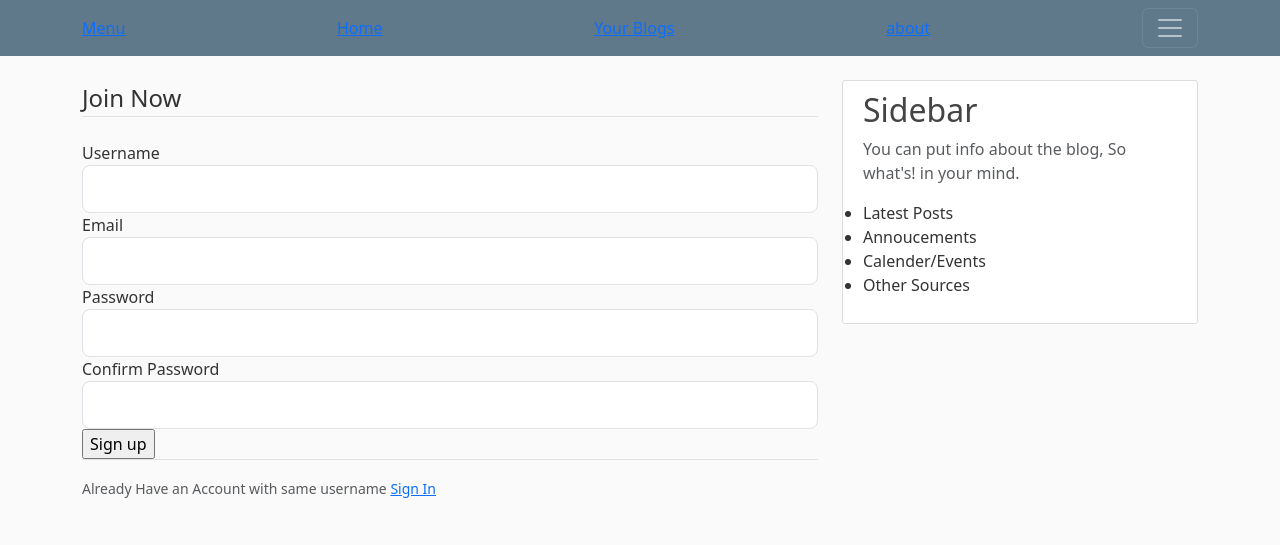
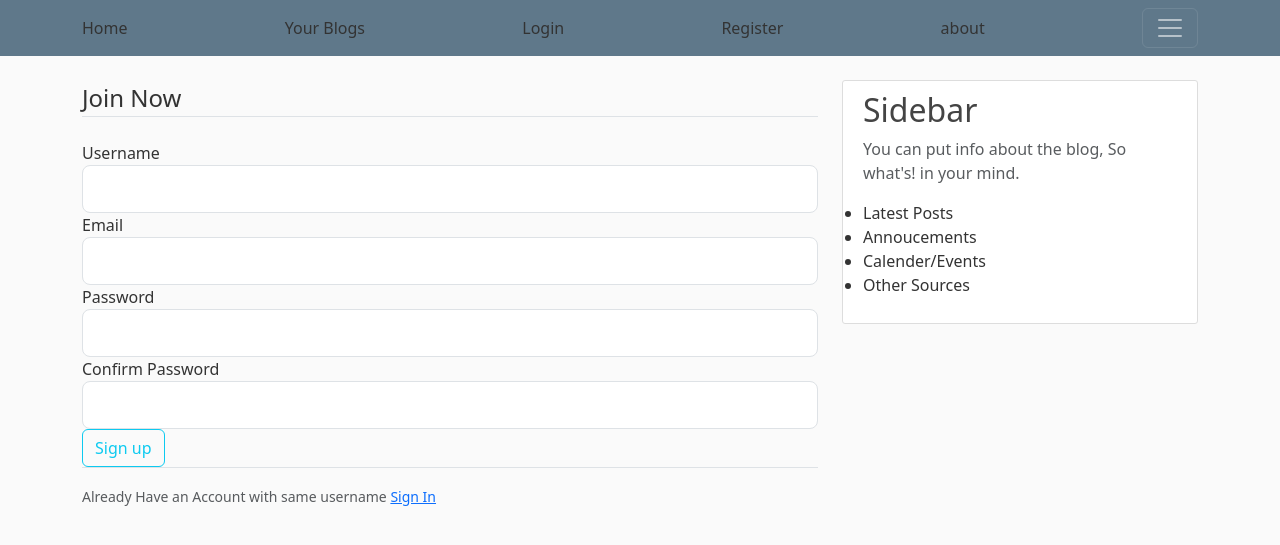
Before and after one commit to legionJP/web_app_flask, a Flask app: page /register in a window 1280 px wide. Shown: the top 545 px of the page. Run offline with Flask 3, Linux system fonts and the light colour scheme.

Commit message:
fixing errors

```diff
--- a/app/static/main.css
+++ b/app/static/main.css
@@ -21,11 +21,11 @@ body {
   }
 
   .site-header .navbar-nav .nav-link {
-    color: #6c47de;
+    color: #58dc66;
   }
 
   .site-header .navbar-nav .nav-link:hover {
-    color: #ffffff;
+    color: hsl(0, 0%, 100%);
   }
 
   .site-header .navbar-nav .nav-link.active {
@@ -45,7 +45,7 @@ body {
   }
 
   a.article-title:hover {
-    color: #428bca;
+    color: #42ca5f;
     text-decoration: none;
   }
 
--- a/app/templates/layout.html
+++ b/app/templates/layout.html
@@ -30,10 +30,15 @@
 <header class ="site-header">
     <nav class="navbar navnar-expand-md navbar-dark bg-steel fixed-top">
         <div class ="container">
-            <a class="navbar-dark mr-4" href="/#">Menu</a>
-            <a class="navbar-dark mr-4" href="/Home">Home</a>
+            <!-- <a class="navbar-dark mr-4" href="/#">Menu</a> -->
+            <!-- <a class="navbar-dark mr-4" href="/Home">Home</a>
             <a class="navbar-dark mr-4" href="/">Your Blogs</a>
-            <a class="navbar-dark mr-4" href="/about">about</a>
+            <a class="navbar-dark mr-4" href="/about">about</a> -->
+            <a class="nav-item nav-link" href="/Home">Home</a>
+            <a class="nav-item nav-link" href="/">Your Blogs</a>
+            <a class="nav-item nav-link" href="/login">Login</a>
+            <a class="nav-item nav-link" href="/register">Register</a>
+            <a class="nav-item nav-link" href="/about">about</a>
             <button class="navbar-toggler" type="button" data-toggle="collapse" data-target="#navbarToggle" aria-controls="navbar-toggler" aria-expanded="false" aria-label="Toggle -navigation">
             <span class="navbar-toggler-icon"></span>
             </button>
@@ -41,8 +46,6 @@
                 <div class="navbar-nav mr-auto">
                 <a class="nav-time nav-link" href="/">Home</a>
                 <a class="nav-time nav-link" href="/about">About</a>
-                 </div>
-                <div class="navbar-nav">
                 <a class="nav-item nav-link" href="/login">Login</a>
                 <a class="nav-item nav-link" href="/register">Register</a>
                 </div>
--- a/app/templates/login.html
+++ b/app/templates/login.html
@@ -0,0 +1,5 @@
+{%extends "layout.html" %}
+
+{% block content %}
+
+{% endblock content %}
--- a/app/templates/register.html
+++ b/app/templates/register.html
@@ -1,13 +1,12 @@
 {%extends "layout.html" %}
 
-{%block content %}
+{% block content %}
 
 <div class "content-section" >
     <form method="post" ,action=""> <!--action with empty string means it is gonna post info  back to same mehtod -->
      {{ form.hidden_tag() }} <!--the form.hidden tag method used to add CSRF token to protect form from attacks -->
      <fieldset class="form-group">
         <legend class="border-bottom mb-4">Join Now</legend>
-
         <div class="form-group">
             {{ form.username.label(class="form-control-label") }} <!--it is only printing the form lable -->
             {{ form.username(class="form-control form-control-lg") }}
@@ -30,7 +29,7 @@
      </fieldset>
 
      <div class="form-group">
-        {{ form.submit(class="btn-outline-info") }}
+        {{ form.submit(class=" btn btn-outline-info") }}
 
      </div>
     </form>
@@ -45,4 +44,4 @@
     </small>
 </div>
 
-{%endblock content %}
+{% endblock content %}
```
